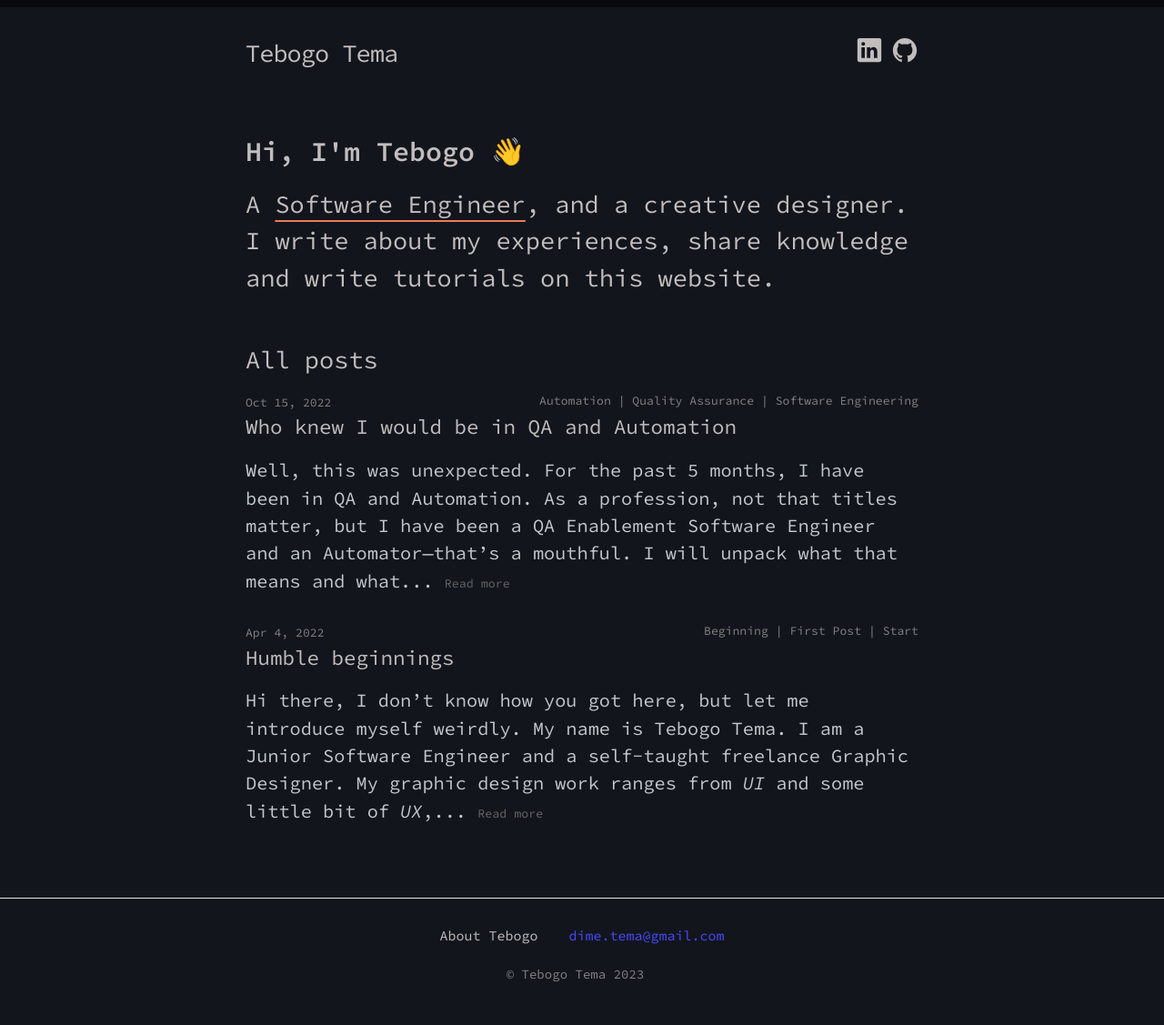
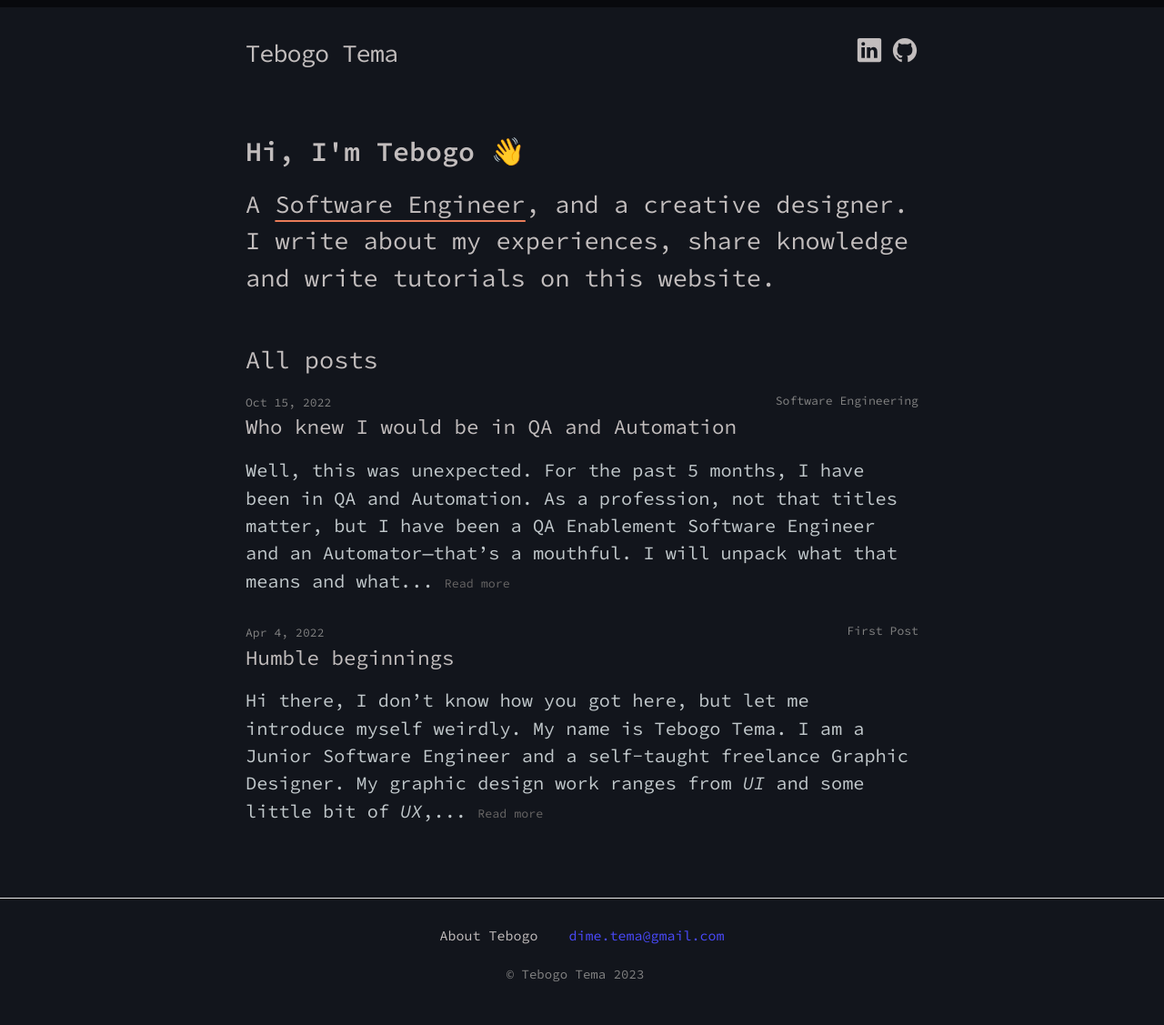
Before and after one commit to feelthedimez/feelthedimez.github.io, a Jekyll site: the page built from index.markdown, in a window 1280 px wide. Shown: the whole page at 91% size. Built offline with Jekyll 4.4.1, drawn with Linux system fonts in a browser that asks for light colours.

Commit message:
Remove specific tags from blog posts

```diff
--- a/_posts/2022-04-10-Humble-beggings.md
+++ b/_posts/2022-04-10-Humble-beggings.md
@@ -2,7 +2,7 @@
 layout: post
 title:  "Humble beginnings"
 date:   2022-04-04 19:08:00 +0200
-tags: [First Post, Start, Beginning]
+tags: [First Post]
 archive: false
 permalink: /:title
 ---
--- a/_posts/2022-10-16-Who-knew-I-would-be-in-QA.md
+++ b/_posts/2022-10-16-Who-knew-I-would-be-in-QA.md
@@ -2,7 +2,7 @@
 layout: post
 title:  "Who knew I would be in QA and Automation"
 date:   2022-10-16 00:14:00 +0200
-tags: [Software Engineering, Quality Assurance, Automation]
+tags: [Software Engineering]
 archive: false
 permalink: /:title
 ---
```
Also changed, not shown: _posts/2022-04-16-Depleting-my-hobbies-as-a-creative.md (+1 -1 lines), _posts/2022-04-20-Drifting-away-from-my-goals.md (+1 -1 lines).
